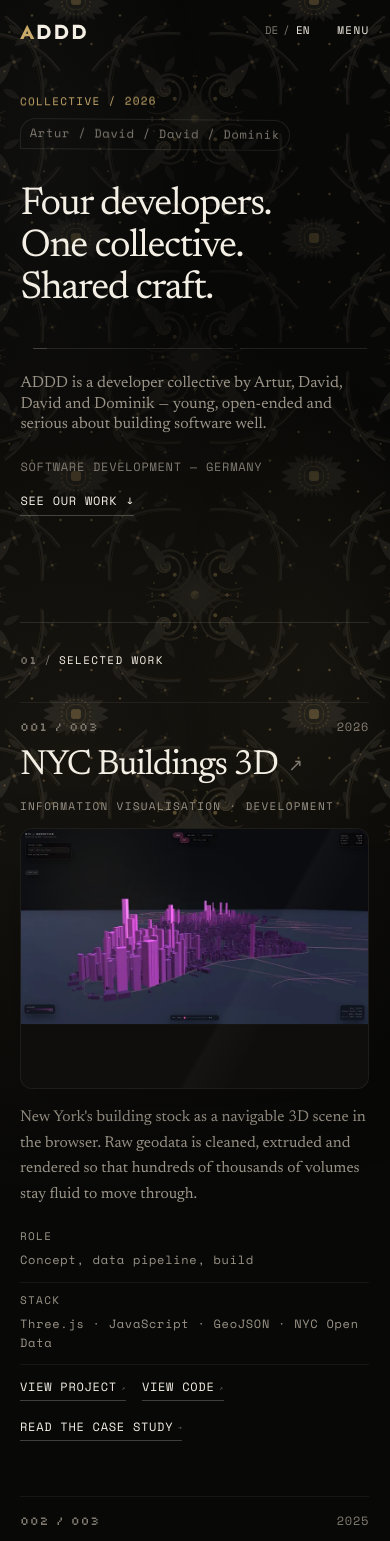
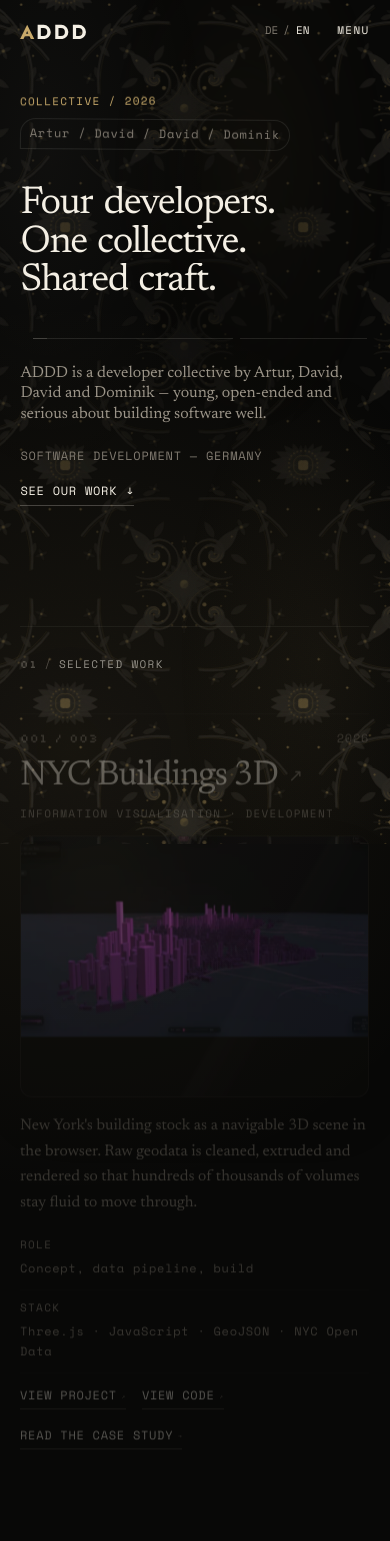
Before and after one commit to pleonastic6/Portfolio, a React (Vite) app: page / in a window 390 px wide. Shown: the top 1541 px of the page. Built offline with nearby package versions, Linux system fonts and the light colour scheme.

Commit message:
GitHub Pages Deployment7

```diff
--- a/src/components/Backdrop.module.css
+++ b/src/components/Backdrop.module.css
@@ -2,18 +2,106 @@
   position: fixed;
   inset: 0;
   z-index: 0;
+  overflow: hidden;
   pointer-events: none;
-  background-image: url('../assets/pattern-baroque.svg');
-  background-size: var(--pattern-size) var(--pattern-size);
-  background-position: center top;
   opacity: var(--pattern-opacity);
   /* Zu den Raendern hin etwas praesenter, hinter dem Text zurueckhaltender */
   mask-image: radial-gradient(120% 80% at 50% 38%, rgb(0 0 0 / 0.26) 0%, rgb(0 0 0 / 1) 78%);
   -webkit-mask-image: radial-gradient(120% 80% at 50% 38%, rgb(0 0 0 / 0.26) 0%, rgb(0 0 0 / 1) 78%);
+
+  --tile: var(--pattern-size);
+}
+
+/*
+ * Die Musterflaeche ist an allen Seiten um eine Kachel groesser als das Bild.
+ * Dadurch kann sie sich um genau eine Kachel verschieben und faengt danach
+ * wieder von vorn an — die Bewegung laeuft endlos, ohne dass eine Kante
+ * sichtbar wird. Verschoben wird per transform, das uebernimmt die Grafikkarte;
+ * background-position waere ein Neuzeichnen der ganzen Flaeche pro Bild.
+ */
+.pattern {
+  position: absolute;
+  inset: calc(var(--tile) * -1);
+  background-image: url('../assets/pattern-baroque.svg');
+  background-size: var(--tile) var(--tile);
+  background-position: center top;
+  will-change: transform, opacity;
+  animation:
+    patternIn 2600ms var(--ease) both,
+    drift 150s linear infinite;
+}
+
+/*
+ * Warmer Lichtschein, der sehr langsam atmet. Er liegt ueber dem Muster und
+ * hebt die Goldpunkte mal an, mal nicht — die Flaeche wirkt dadurch lebendig,
+ * ohne dass erkennbar etwas "laeuft".
+ */
+.glow {
+  position: absolute;
+  inset: -20%;
+  background: radial-gradient(
+    38% 34% at 62% 28%,
+    rgb(201 170 106 / 0.5) 0%,
+    rgb(201 170 106 / 0.16) 42%,
+    transparent 72%
+  );
+  mix-blend-mode: soft-light;
+  will-change: transform, opacity;
+  animation: breathe 26s var(--ease-inout) infinite alternate;
+}
+
+@keyframes patternIn {
+  from {
+    opacity: 0;
+    transform: scale(1.06);
+  }
+  to {
+    opacity: 1;
+    transform: scale(1);
+  }
+}
+
+@keyframes drift {
+  from {
+    /* translate3d statt translate: erzwingt eine eigene Ebene auf der GPU */
+    transform: translate3d(0, 0, 0);
+  }
+  to {
+    transform: translate3d(calc(var(--tile) * -1), calc(var(--tile) * -1), 0);
+  }
+}
+
+@keyframes breathe {
+  from {
+    opacity: 0.35;
+    transform: translate3d(-3%, 2%, 0) scale(1);
+  }
+  to {
+    opacity: 0.9;
+    transform: translate3d(3%, -2%, 0) scale(1.12);
+  }
 }
 
 @media (max-width: 48rem) {
   .backdrop {
-    background-size: calc(var(--pattern-size) * 0.7) calc(var(--pattern-size) * 0.7);
+    --tile: calc(var(--pattern-size) * 0.7);
   }
 }
+
+/*
+ * Ohne Bewegung steht die Flaeche einfach still. Die globale Regel in base.css
+ * kuerzt Animationen auf 0.01ms — eine Endlosschleife wuerde dadurch auf ihrem
+ * Endzustand einrasten, deshalb hier ausdruecklich abschalten.
+ */
+@media (prefers-reduced-motion: reduce) {
+  .pattern,
+  .glow {
+    animation: none;
+    transform: none;
+    opacity: 1;
+  }
+
+  .glow {
+    opacity: 0.5;
+  }
+}
--- a/src/components/Backdrop.tsx
+++ b/src/components/Backdrop.tsx
@@ -7,9 +7,19 @@ import styles from './Backdrop.module.css'
  * Gold nur als vereinzelter Punkt. Die Kachel ist gespiegelt aufgebaut und
  * damit nahtlos.
  *
+ * Die Flaeche blendet beim Laden auf, driftet danach unmerklich langsam
+ * diagonal und wird von einem sehr langsam atmenden Lichtschein ueberlagert.
+ * Beides laeuft ueber transform/opacity und damit auf der Grafikkarte — kein
+ * Video, kein Skript, keine zusaetzlichen Bytes.
+ *
  * Deckkraft und Kachelgroesse haengen an --pattern-opacity und --pattern-size
  * in tokens.css; auf 0 gesetzt verschwindet die Flaeche rueckstandslos.
  */
 export function Backdrop() {
-  return <div className={styles.backdrop} aria-hidden="true" />
+  return (
+    <div className={styles.backdrop} aria-hidden="true">
+      <div className={styles.pattern} />
+      <div className={styles.glow} />
+    </div>
+  )
 }
--- a/src/components/ProjectItem.module.css
+++ b/src/components/ProjectItem.module.css
@@ -92,8 +92,60 @@
   mix-blend-mode: screen;
 }
 
+/*
+ * Lichtpunkt, der dem Zeiger folgt. --mx/--my setzt usePointerParallax auf
+ * .media; ohne Maus bleiben die Rueckfallwerte stehen und ::after ist
+ * unsichtbar, weil die Deckkraft erst beim Hover steigt.
+ */
+.media::after {
+  content: '';
+  position: absolute;
+  inset: 0;
+  z-index: 2;
+  pointer-events: none;
+  opacity: 0;
+  background: radial-gradient(
+    26% 42% at calc(var(--mx, 0.5) * 100%) calc(var(--my, 0.5) * 100%),
+    rgb(201 170 106 / 0.3) 0%,
+    rgb(244 239 228 / 0.07) 38%,
+    transparent 70%
+  );
+  mix-blend-mode: screen;
+  transition: opacity var(--dur-base) var(--ease);
+}
+
 .mediaLink .media {
   margin-top: 0;
+}
+
+.mediaLayer {
+  width: 100%;
+  height: 100%;
+}
+
+/*
+ * Sanftes Nachziehen beim Scrollen: das Bild wandert im Ausschnitt um wenige
+ * Prozent, waehrend die Zeile durchs Bild laeuft. Der Massstab von 1.08 deckt
+ * die Verschiebung ab, damit oben und unten keine Kante frei wird.
+ * Laeuft ohne JavaScript und nur dort, wo der Browser Scroll-Timelines kennt.
+ */
+@supports (animation-timeline: view()) {
+  @media (prefers-reduced-motion: no-preference) {
+    .mediaLayer {
+      animation: mediaParallax linear both;
+      animation-timeline: view();
+      animation-range: cover 0% cover 100%;
+    }
+  }
+
+  @keyframes mediaParallax {
+    from {
+      transform: scale(1.08) translate3d(0, -2.6%, 0);
+    }
+    to {
+      transform: scale(1.08) translate3d(0, 2.6%, 0);
+    }
+  }
 }
 
 .image {
@@ -101,7 +153,7 @@
   height: 100%;
   object-fit: cover;
   transform: scale(1.001);
-  transition: transform var(--dur-slow) var(--ease);
+  transition: transform var(--dur-base) var(--ease);
 }
 
 .placeholder {
@@ -227,8 +279,19 @@
     box-shadow: 0 2rem 5rem rgb(0 0 0 / 0.28);
   }
 
+  /*
+   * Das Bild weicht dem Zeiger leicht aus. Der Massstab von 1.06 ist so
+   * gewaehlt, dass die Verschiebung von hoechstens 2 % nie eine Kante
+   * freilegt. Ohne Maus sind --px/--py nicht gesetzt und der Rueckfallwert 0
+   * laesst die Zeile aussehen wie vorher.
+   */
   .item:hover .image {
-    transform: scale(1.025) rotate(0.25deg);
+    transform: scale(1.06) rotate(0.25deg)
+      translate3d(calc(var(--px, 0) * -2%), calc(var(--py, 0) * -2%), 0);
+  }
+
+  .item:hover .media::after {
+    opacity: 1;
   }
 
   .item:hover .placeholder {
@@ -275,7 +338,7 @@
   .title {
     margin-top: var(--space-3);
     font-size: var(--fs-h2);
-    line-height: 1.05;
+    line-height: 0.96;
   }
 
   .discipline,
--- a/src/components/ProjectItem.tsx
+++ b/src/components/ProjectItem.tsx
@@ -1,5 +1,6 @@
 import type { Project } from '../data/projects'
 import { useI18n } from '../i18n'
+import { usePointerParallax } from '../hooks/usePointerParallax'
 import { Picture } from './Picture'
 import { Reveal } from './Reveal'
 import styles from './ProjectItem.module.css'
@@ -19,9 +20,15 @@ export function ProjectItem({ project, index, total }: ProjectItemProps) {
   const href = project.url ?? project.github
   const number = String(index + 1).padStart(3, '0')
   const counter = `${number} / ${String(total).padStart(3, '0')}`
+  // Bild und Lichtpunkt folgen dem Zeiger — siehe ProjectItem.module.css.
+  const mediaRef = usePointerParallax<HTMLDivElement>()
 
   const media = (
-    <div className={styles.media}>
+    <div className={styles.media} ref={mediaRef}>
+      {/* Eigene Ebene fuer die Scroll-Verschiebung. Das Bild darunter behaelt
+          seine Transformation fuer Hover und Zeiger — zwei Bewegungen auf
+          einem Element wuerden sich gegenseitig ueberschreiben. */}
+      <div className={styles.mediaLayer}>
         {project.image ? (
           <Picture
             className={styles.image}
@@ -35,6 +42,7 @@ export function ProjectItem({ project, index, total }: ProjectItemProps) {
             <span className={`meta ${styles.placeholderLabel}`}>{t.work.placeholderNote}</span>
           </div>
         )}
+      </div>
     </div>
   )
 
--- a/src/components/Reveal.tsx
+++ b/src/components/Reveal.tsx
@@ -15,6 +15,13 @@ type RevealProps = {
  * Blendet seinen Inhalt beim ersten Sichtbarwerden ein.
  * Die eigentliche Bewegung steckt in base.css ([data-reveal]) — damit greift
  * prefers-reduced-motion zentral.
+ *
+ * Wo der Browser Scroll-Timelines kennt, uebernimmt dort eine an den
+ * Scrollstand gekoppelte Fassung: der Inhalt zieht waehrend des Scrollens
+ * herein, statt an einer Schwelle umzuspringen. Die Staffelung wird dafuer aus
+ * der Verzoegerung in einen Versatz des Sichtbereichs uebersetzt.
+ * Der Beobachter bleibt aktiv — er ist die Rueckfallebene fuer Safari und
+ * Firefox, die Scroll-Timelines noch nicht koennen.
  */
 export function Reveal({
   children,
@@ -31,7 +38,15 @@ export function Reveal({
       ref={ref}
       className={className}
       data-reveal={inView ? 'visible' : ''}
-      style={{ ...style, '--reveal-delay': `${delay}ms` } as CSSProperties}
+      style={
+        {
+          ...style,
+          '--reveal-delay': `${delay}ms`,
+          // Aus Verzoegerung wird Scrollweg: 60 ms entsprechen 30 px. Genug
+          // fuer eine erkennbare Reihenfolge, zu wenig zum Warten.
+          '--reveal-offset': `${Math.min(delay / 2, 140)}px`,
+        } as CSSProperties
+      }
     >
       {children}
     </Tag>
--- /dev/null
+++ b/src/hooks/usePointerParallax.ts
@@ -0,0 +1,66 @@
+import { useEffect, useRef } from 'react'
+
+/**
+ * Laesst ein Element auf den Mauszeiger reagieren.
+ *
+ * Gesetzt werden vier CSS-Variablen auf dem Element selbst:
+ *   --mx, --my  Position des Zeigers im Element, 0…1 — fuer Lichtpunkte
+ *   --px, --py  dieselbe Position als -1…1 — fuer Verschiebungen
+ *
+ * Bewusst ohne React-State: jede Mausbewegung wuerde sonst einen Rerender
+ * ausloesen. Stattdessen werden die Variablen direkt geschrieben, gebuendelt
+ * auf das naechste Bild des Browsers.
+ *
+ * Aktiv nur bei echter Maus (kein Touch) und nur, wenn der Nutzer nicht
+ * ausdruecklich weniger Bewegung eingestellt hat.
+ */
+export function usePointerParallax<T extends HTMLElement>() {
+  const ref = useRef<T>(null)
+
+  useEffect(() => {
+    const node = ref.current
+    if (!node) return
+
+    const fine = window.matchMedia('(hover: hover) and (pointer: fine)')
+    const calm = window.matchMedia('(prefers-reduced-motion: reduce)')
+    if (!fine.matches || calm.matches) return
+
+    let frame = 0
+    let x = 0.5
+    let y = 0.5
+
+    const apply = () => {
+      frame = 0
+      node.style.setProperty('--mx', x.toFixed(4))
+      node.style.setProperty('--my', y.toFixed(4))
+      node.style.setProperty('--px', (x * 2 - 1).toFixed(4))
+      node.style.setProperty('--py', (y * 2 - 1).toFixed(4))
+    }
+
+    const onMove = (event: PointerEvent) => {
+      const box = node.getBoundingClientRect()
+      if (box.width === 0 || box.height === 0) return
+      x = (event.clientX - box.left) / box.width
+      y = (event.clientY - box.top) / box.height
+      if (frame === 0) frame = requestAnimationFrame(apply)
+    }
+
+    // Beim Verlassen zurueck in die Mitte, damit nichts schief stehen bleibt.
+    const onLeave = () => {
+      x = 0.5
+      y = 0.5
+      if (frame === 0) frame = requestAnimationFrame(apply)
+    }
+
+    node.addEventListener('pointermove', onMove)
+    node.addEventListener('pointerleave', onLeave)
+
+    return () => {
+      if (frame !== 0) cancelAnimationFrame(frame)
+      node.removeEventListener('pointermove', onMove)
+      node.removeEventListener('pointerleave', onLeave)
+    }
+  }, [])
+
+  return ref
+}
--- a/src/sections/Hero.module.css
+++ b/src/sections/Hero.module.css
@@ -60,14 +60,25 @@
 
 .line {
   display: block;
-  overflow: hidden;
-  padding-bottom: 0.1em;
 }
 
-.lineInner {
-  display: block;
+/* Jedes Wort bekommt seine eigene Maske. Der Innenabstand ist noetig, sonst
+   schneidet overflow die Unterlaengen von g, y und p ab. */
+.word {
+  display: inline-block;
+  overflow: hidden;
+  vertical-align: bottom;
+  padding-bottom: 0.07em;
+}
+
+.word:not(:last-child) {
+  margin-right: 0.26em;
+}
+
+.wordInner {
+  display: inline-block;
   white-space: nowrap;
-  transform: translateY(105%);
+  transform: translateY(110%);
   animation: rise var(--dur-reveal) var(--ease) both;
   animation-delay: var(--d, 0ms);
 }
@@ -183,7 +194,6 @@
 
   .headline {
     max-width: none;
-    line-height: 0.94;
     text-wrap: pretty;
   }
 
@@ -211,11 +221,7 @@
   }
 
   .headline {
-    line-height: 0.98;
-  }
-
-  .lineInner {
-    white-space: normal;
+    line-height: 0.92;
   }
 
   .rule {
@@ -227,7 +233,7 @@
 
 @keyframes rise {
   from {
-    transform: translateY(105%);
+    transform: translateY(110%);
   }
   to {
     transform: translateY(0);
--- a/src/sections/Hero.tsx
+++ b/src/sections/Hero.tsx
@@ -5,7 +5,7 @@ import styles from './Hero.module.css'
 
 /**
  * Volle Bildschirmhöhe, Typografie als Hauptmotiv.
- * Die Zeilen laufen gestaffelt hinter einer Maske hoch (siehe Hero.module.css).
+ * Die Wörter laufen gestaffelt hinter je einer Maske hoch (Hero.module.css).
  */
 export function Hero() {
   const { t, pick } = useI18n()
@@ -23,14 +23,23 @@ export function Hero() {
         </div>
 
         <h1 id="hero-title" className={styles.headline}>
-          {t.hero.headline.map((line, index) => (
+          {t.hero.headline.map((line, lineIndex) => (
             <span key={line} className={styles.line}>
-              <span
-                className={styles.lineInner}
-                style={{ '--d': `${240 + index * 110}ms` } as CSSProperties}
-              >
-                {line}
-              </span>
+              {/* Wortweise gestaffelt: jedes Wort steigt hinter seiner eigenen
+                  Maske hoch. Der Satz baut sich damit auf, statt zeilenweise
+                  aufzuklappen — bei identischen Kosten deutlich lebendiger. */}
+              {line.split(' ').map((word, wordIndex) => (
+                <span key={`${lineIndex}-${wordIndex}`} className={styles.word}>
+                  <span
+                    className={styles.wordInner}
+                    style={
+                      { '--d': `${240 + lineIndex * 130 + wordIndex * 75}ms` } as CSSProperties
+                    }
+                  >
+                    {word}
+                  </span>
+                </span>
+              ))}
             </span>
           ))}
         </h1>
--- a/src/styles/base.css
+++ b/src/styles/base.css
@@ -219,6 +219,48 @@ ol {
   transform: none;
 }
 
+/*
+ * Wo der Browser Scroll-Timelines beherrscht (Chrome, Edge), haengt die
+ * Einblendung direkt am Scrollstand statt an einer Schwelle: der Inhalt zieht
+ * waehrend des Scrollens herein und laeuft rueckwaerts wieder hinaus. Das ist
+ * ruhiger als das Umspringen und kostet nichts — die Animation laeuft ohne
+ * JavaScript im Compositor.
+ *
+ * Der Beobachter aus Reveal.tsx bleibt aktiv und traegt Safari und Firefox;
+ * dort greift schlicht dieser Block nicht.
+ */
+@supports (animation-timeline: view()) {
+  @media (prefers-reduced-motion: no-preference) {
+    [data-reveal] {
+      opacity: 1;
+      transform: none;
+      transition: none;
+      animation: revealScroll linear both;
+      animation-timeline: view();
+      /*
+       * Der Bereich ist bewusst in Pixeln angegeben, nicht in Prozent:
+       * Prozentwerte beziehen sich auf die Hoehe des Elements, eine hohe
+       * Projektzeile waere dann erst nach mehreren hundert Pixeln Scrollweg
+       * vollstaendig da. So blendet jedes Element ueber dieselben 340 px ein,
+       * gleich wie gross es ist.
+       */
+      animation-range: cover calc(40px + var(--reveal-offset, 0px)) cover
+        calc(380px + var(--reveal-offset, 0px));
+    }
+  }
+
+  @keyframes revealScroll {
+    from {
+      opacity: 0;
+      transform: translateY(2rem);
+    }
+    to {
+      opacity: 1;
+      transform: none;
+    }
+  }
+}
+
 /* ---- Reduced Motion --------------------------------------------------- */
 
 @media (prefers-reduced-motion: reduce) {
```
Lines whose indentation alone changed are shown as unchanged.
